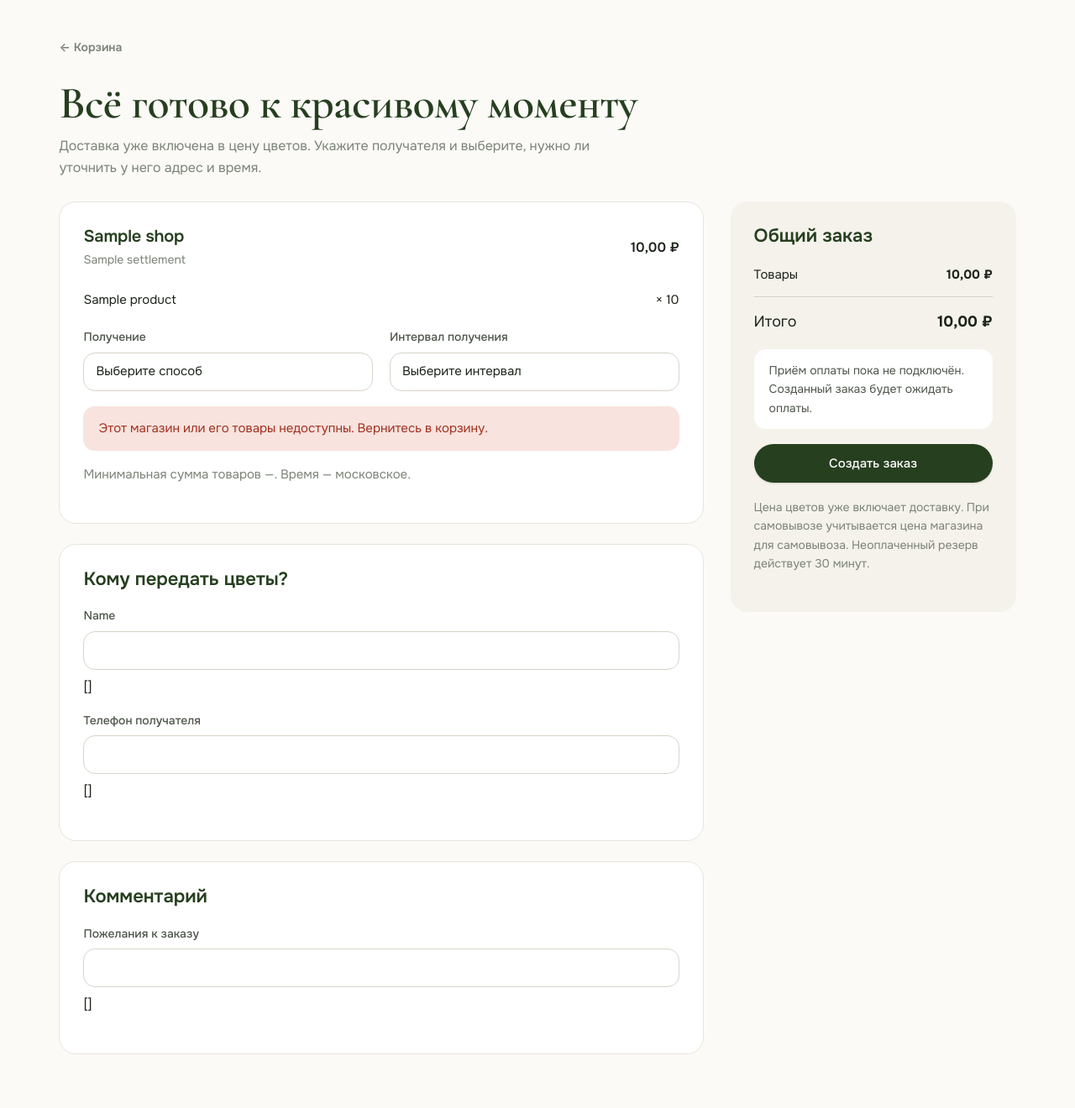
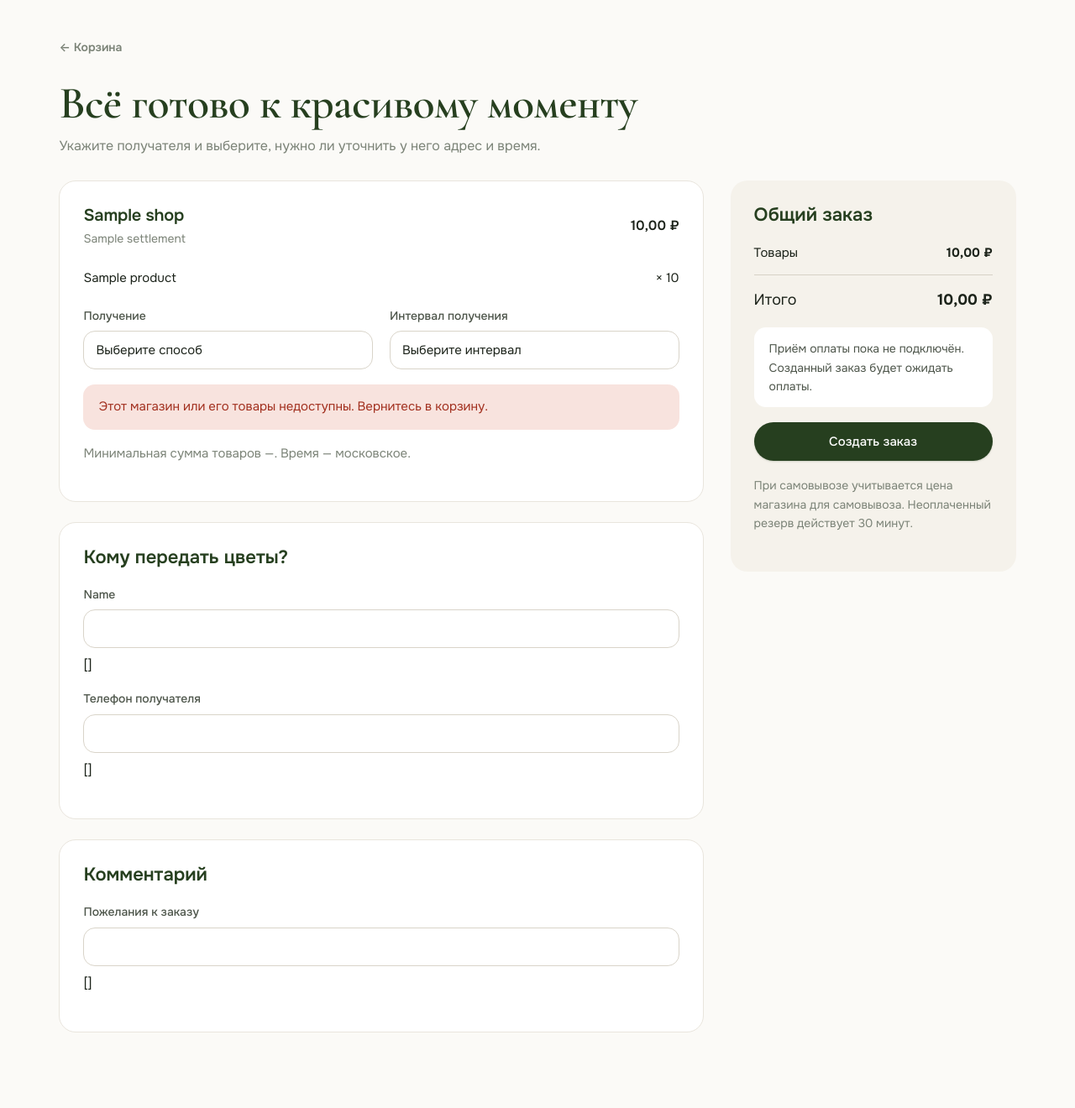
Before and after one commit to FiksII/romeo-flowers-markeplace, a Django app: template templates/market/checkout.html in a window 1280 px wide. Shown: the part 122-1442 px from the top of the page at 84% size. Run offline with Django 5.2, Linux system fonts and the light colour scheme; the template is opened without the code that fills it: most values are stand-ins (such as "Sample title", 1, 10 or a date in 2020); form fields are guessed from the names that the template uses.

Commit message:
Remove included delivery price labels

```diff
--- a/static/market/market.js
+++ b/static/market/market.js
@@ -160,7 +160,6 @@ if (checkout) {
     const hasDelivery = groups.some((group) => group.querySelector("[data-method]").value === "delivery");
     const call = checkout.querySelector('[name="delivery_contact"]:checked')?.value === "call";
     checkout.querySelector("[data-delivery-fields]").hidden = !hasDelivery;
-    checkout.querySelector("[data-delivery-summary]").hidden = !hasDelivery;
     checkout.querySelector("[data-call-help]").hidden = !call;
     checkout.querySelector("[data-exact-address]").hidden = call;
     checkout.querySelector('[name="address"]').required = hasDelivery && !call;
@@ -178,7 +177,6 @@ if (checkout) {
       if (resetSlot) slot.value = "";
       slot.querySelectorAll("optgroup").forEach((options) => { options.disabled = options.dataset.slotMethod !== method.value; options.hidden = options.disabled; });
       group.querySelector("[data-pickup-note]").hidden = method.value !== "pickup";
-      group.querySelector("[data-delivery-note]").hidden = method.value !== "delivery";
       totals();
       deliveryFields();
     };
--- a/templates/market/base.html
+++ b/templates/market/base.html
@@ -12,7 +12,7 @@
   {% block map_assets %}{% endblock %}
   <link rel="stylesheet" href="{% static 'market/market.css' %}?v=10">
   <link rel="stylesheet" href="{% static 'market/flower-tags.css' %}?v=3">
-  <script src="{% static 'market/market.js' %}?v=6" defer></script>
+  <script src="{% static 'market/market.js' %}?v=7" defer></script>
   <script src="{% static 'market/carousel.js' %}?v=1" defer></script>
   <script src="{% static 'market/partner.js' %}?v=1" defer></script>
 </head>
--- a/templates/market/checkout.html
+++ b/templates/market/checkout.html
@@ -2,7 +2,7 @@
 {% block title %}Оформить заказ — Ромео{% endblock %}
 {% block content %}<section class="shell section-space">
   <a class="back-link" href="{% url 'market:basket' %}">← Корзина</a>
-  <div class="page-heading"><h1>Всё готово к красивому моменту</h1><p>Доставка уже включена в цену цветов. Укажите получателя и выберите, нужно ли уточнить у него адрес и время.</p></div>
+  <div class="page-heading"><h1>Всё готово к красивому моменту</h1><p>Укажите получателя и выберите, нужно ли уточнить у него адрес и время.</p></div>
   {% if groups %}
   <form method="post" class="checkout-layout" data-checkout data-address-form>{% csrf_token %}
     <input type="hidden" name="basket_id" value="{{ request.basket.pk }}">
@@ -15,7 +15,7 @@
         <div class="field"><label for="method-{{ group.shop.pk }}">Получение</label>
           <select id="method-{{ group.shop.pk }}" name="method_{{ group.shop.pk }}" data-method required>
             <option value="">Выберите способ</option>
-            {% if group.slot_options.delivery %}<option value="delivery" data-goods="{{ group.delivery_goods_total|unlocalize_money }}" {% if group.selected_method == 'delivery' %}selected{% endif %}>{% if group.own_delivery %}Доставка магазина{% else %}Доставка Ромео{% endif %} · включена в цену</option>{% endif %}
+            {% if group.slot_options.delivery %}<option value="delivery" data-goods="{{ group.delivery_goods_total|unlocalize_money }}" {% if group.selected_method == 'delivery' %}selected{% endif %}>{% if group.own_delivery %}Доставка магазина{% else %}Доставка Ромео{% endif %}</option>{% endif %}
             {% if group.slot_options.pickup %}<option value="pickup" data-goods="{{ group.pickup_goods_total|unlocalize_money }}" data-fee="0" {% if group.selected_method == 'pickup' %}selected{% endif %}>Самовывоз{% if group.pickup_savings > 0 %} · экономия {{ group.pickup_savings|rub }}{% endif %}</option>{% endif %}
           </select>
         </div>
@@ -27,7 +27,6 @@
         </div>
       </div>
       <p class="notice" data-pickup-note hidden>{% if group.pickup_savings > 0 %}Экономия на товарах {{ group.pickup_savings|rub }}.<br>{% endif %}{{ group.shop.settlement.name }}, {{ group.shop.address }}<br>{{ group.shop.pickup_instructions }}</p>
-      <p class="field-help" data-delivery-note hidden>Доставка включена в цену цветов.</p>
       {% if not group.available %}<p class="notice error">Этот магазин или его товары недоступны. Вернитесь в корзину.</p>{% endif %}
       <p class="field-help">Минимальная сумма товаров {{ group.shop.minimum_order|rub }}. Время — московское.</p>
     </section>
@@ -59,11 +58,10 @@
     </div>
     <aside class="summary-card"><h2>Общий заказ</h2>
       <div class="summary-row"><span>Товары</span><strong data-goods-total>{{ request.basket.total_incl_tax|rub }}</strong></div>
-      <div class="summary-row" data-delivery-summary><span>Доставка</span><strong>Включена в цену</strong></div>
       <div class="summary-row total-row"><span>Итого</span><strong data-order-total>{{ request.basket.total_incl_tax|rub }}</strong></div>
       <p class="notice">Приём оплаты пока не подключён. Созданный заказ будет ожидать оплаты.</p>
       <button class="button button-primary button-block">Создать заказ</button>
-      <p class="field-help">Цена цветов уже включает доставку. При самовывозе учитывается цена магазина для самовывоза. Неоплаченный резерв действует 30 минут.</p>
+      <p class="field-help">При самовывозе учитывается цена магазина для самовывоза. Неоплаченный резерв действует 30 минут.</p>
     </aside>
   </form>
   {% else %}<div class="empty-state"><h2>Корзина пуста</h2><a class="button button-primary" href="{% url 'market:home' %}#catalogue">Выбрать цветы</a></div>{% endif %}
--- a/templates/market/order.html
+++ b/templates/market/order.html
@@ -13,7 +13,7 @@
       <strong>{{ part.get_method_display }}</strong>{% include 'market/partials/order_receiving.html' %}
       {% for line in part.lines %}<div class="summary-row"><span>{{ line.title }} × {{ line.quantity }}</span><span>{{ line.line_price_incl_tax|rub }}</span></div>{% endfor %}
       {% if part.pickup_discount_total %}<p class="field-help">В цене цветов учтена скидка за самовывоз {{ part.pickup_discount_total|rub }}.</p>{% endif %}
-      {% if part.method == 'delivery' and not part.delivery_total %}<div class="summary-row"><span>Доставка · {{ part.get_delivery_owner_display }}</span><span>включена в цену</span></div>{% elif part.delivery_total %}<div class="summary-row"><span>Доставка · {{ part.get_delivery_owner_display }}</span><span>{{ part.delivery_total|rub }}</span></div>{% endif %}
+      {% if part.delivery_total %}<div class="summary-row"><span>Доставка · {{ part.get_delivery_owner_display }}</span><span>{{ part.delivery_total|rub }}</span></div>{% endif %}
       <div class="summary-row total-row"><strong>Итого по магазину</strong><strong>{{ part.total|rub }}</strong></div>
       {% if part.instructions %}<p class="muted">{{ part.instructions }}</p>{% endif %}
       {% if part.payment_status == 'pending' and part.status != 'cancelled' %}<form method="post" action="{% url 'market:customer-cancel' part.pk %}">{% csrf_token %}<button class="muted-link danger-link">Отменить эту часть заказа</button></form>{% endif %}
--- a/templates/market/partner_order.html
+++ b/templates/market/partner_order.html
@@ -11,7 +11,7 @@
     {% for line in part.lines %}<div class="summary-row"><span>{{ line.title }} × {{ line.quantity }}</span><strong>{{ line.line_price_incl_tax|rub }}</strong></div>{% endfor %}
     <div class="summary-row"><span>Товары · цена покупателя</span><span>{{ part.goods_total|rub }}</span></div>
     {% if part.pickup_discount_total %}<p class="field-help">В цене товаров учтена скидка за самовывоз {{ part.pickup_discount_total|rub }}.</p>{% endif %}
-    {% if part.method == 'delivery' and not part.delivery_total %}<div class="summary-row"><span>Доставка · {{ part.get_delivery_owner_display }}</span><span>включена в цену</span></div>{% elif part.delivery_total %}<div class="summary-row"><span>Доставка · {{ part.get_delivery_owner_display }}</span><span>{{ part.delivery_total|rub }}</span></div>{% endif %}
+    {% if part.delivery_total %}<div class="summary-row"><span>Доставка · {{ part.get_delivery_owner_display }}</span><span>{{ part.delivery_total|rub }}</span></div>{% endif %}
     <div class="summary-row total-row"><strong>Всего с покупателя</strong><strong>{{ part.total|rub }}</strong></div>
     <div class="summary-row"><span>Магазину за товары, после комиссии</span><span>{{ part.base_goods_total|rub }}</span></div>
     <div class="summary-row"><span>Комиссия платформы · {{ part.commission_percent }}%</span><span>{{ part.commission_total|rub }}</span></div>
--- a/templates/market/shop.html
+++ b/templates/market/shop.html
@@ -1 +1 @@
-{% extends 'market/base.html' %}{% load market_tags %}{% block title %}{{ shop.name }} — Ромео{% endblock %}{% block content %}<section class="shell section-space"><a class="back-link" href="{% url 'market:home' %}#catalogue">← Все букеты</a><div class="shop-heading"><div class="shop-monogram" aria-hidden="true">✳</div><div><span class="eyebrow">Магазин · {{ shop.settlement.name }}</span><h1>{{ shop.name }}</h1><p>{{ shop.address }}</p></div></div><div class="shop-about"><p>{{ shop.description|linebreaksbr }}</p><div>{% if shop.delivery_enabled %}<p>{% if shop.own_delivery %}Доставка магазина · включена в цену{% else %}Доставка Ромео · включена в цену{% endif %}</p>{% endif %}{% if shop.pickup_enabled %}<p>Самовывоз · бесплатно</p>{% endif %}<p>Подготовка · {{ shop.prep_minutes }} мин.</p>{% if shop.phone %}<p>{{ shop.phone }}</p>{% endif %}</div></div>{% include 'market/partials/receiving.html' with compact=True %}<h2 class="spaced-heading">Букеты магазина</h2><div class="product-grid">{% for listing in listings %}{% include 'market/partials/product_card.html' %}{% empty %}{% include 'market/partials/empty.html' %}{% endfor %}</div></section>{% endblock %}
+{% extends 'market/base.html' %}{% load market_tags %}{% block title %}{{ shop.name }} — Ромео{% endblock %}{% block content %}<section class="shell section-space"><a class="back-link" href="{% url 'market:home' %}#catalogue">← Все букеты</a><div class="shop-heading"><div class="shop-monogram" aria-hidden="true">✳</div><div><span class="eyebrow">Магазин · {{ shop.settlement.name }}</span><h1>{{ shop.name }}</h1><p>{{ shop.address }}</p></div></div><div class="shop-about"><p>{{ shop.description|linebreaksbr }}</p><div>{% if shop.delivery_enabled %}<p>{% if shop.own_delivery %}Доставка магазина{% else %}Доставка Ромео{% endif %}</p>{% endif %}{% if shop.pickup_enabled %}<p>Самовывоз · бесплатно</p>{% endif %}<p>Подготовка · {{ shop.prep_minutes }} мин.</p>{% if shop.phone %}<p>{{ shop.phone }}</p>{% endif %}</div></div>{% include 'market/partials/receiving.html' with compact=True %}<h2 class="spaced-heading">Букеты магазина</h2><div class="product-grid">{% for listing in listings %}{% include 'market/partials/product_card.html' %}{% empty %}{% include 'market/partials/empty.html' %}{% endfor %}</div></section>{% endblock %}
```
Also changed, not shown: templates/market/basket.html (+1 -1 lines), templates/market/product.html (+1 -1 lines), tests/test_cabinet.py (+4 -4 lines).
